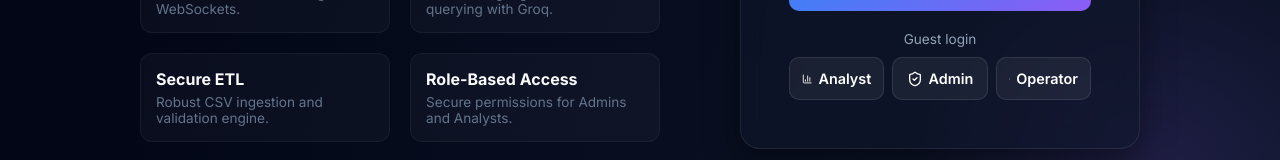
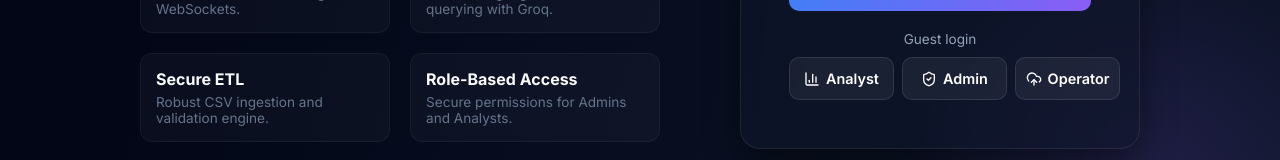
Before and after one commit to VaibhavSharma8764/Banking_Analytics, a React (Vite) app in the folder frontend/: page /login in a window 1280 px wide. Shown: the part 493-653 px from the top of the page. Built offline with nearby package versions, Linux system fonts and the light colour scheme; no server answers.

Commit message:
Fix operator login icon visibility

```diff
--- a/frontend/src/styles/Login.css
+++ b/frontend/src/styles/Login.css
@@ -115,7 +115,7 @@
 
 .quick-login-grid {
   display: grid;
-  grid-template-columns: repeat(3, 1fr);
+  grid-template-columns: repeat(3, minmax(105px, 1fr));
   gap: 8px;
 }
 
@@ -132,6 +132,10 @@
   border: 1px solid rgba(255, 255, 255, 0.1);
 }
 
+.login-container .quick-login-btn svg {
+  flex: 0 0 auto;
+}
+
 .login-container .quick-login-btn:hover {
   background: rgba(59, 130, 246, 0.18);
   box-shadow: none;
```
